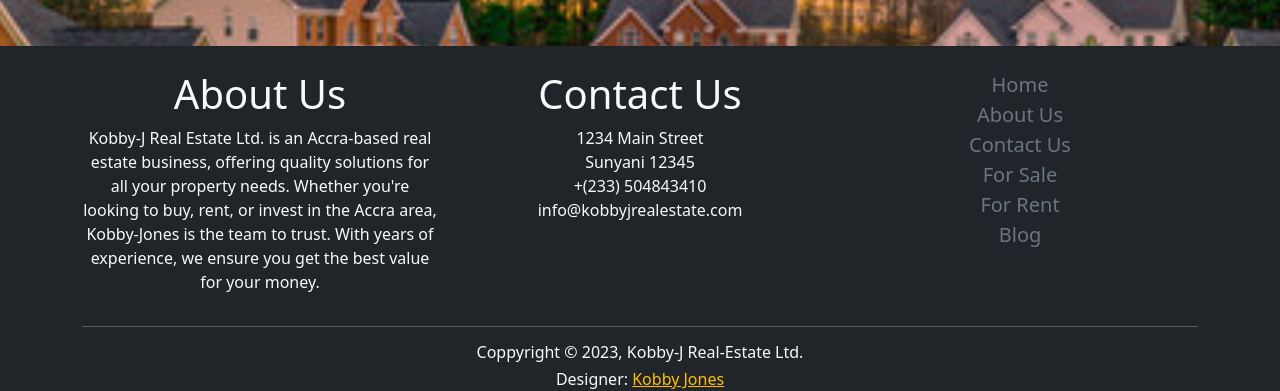
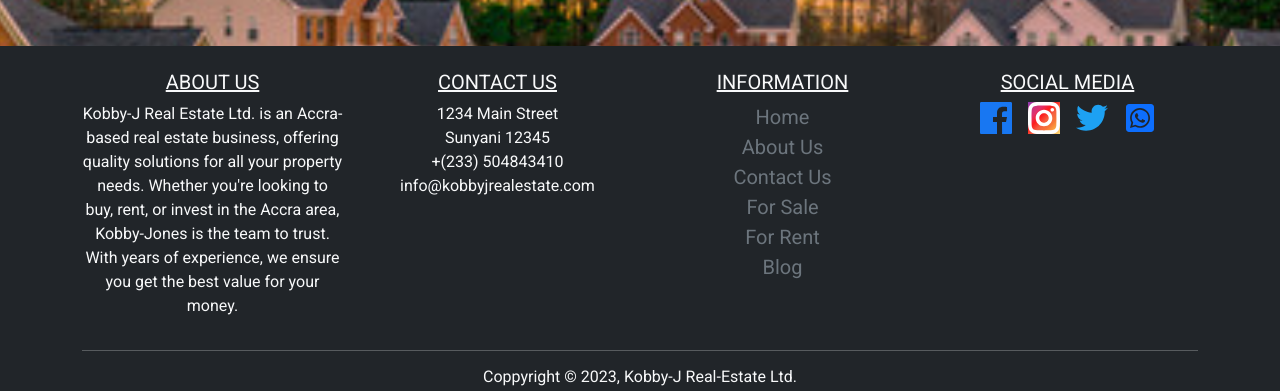
Before and after one commit to Kobby-Jones/react-deployment-with-k8s-ArgoCD, a React (Create React App) app: page /rent in a window 1280 px wide. Shown: the part 1221-1612 px from the top of the page. Built offline with nearby package versions, Linux system fonts and the light colour scheme.

Commit message:
Added Social Media Icons

```diff
--- a/package.json
+++ b/package.json
@@ -14,6 +14,7 @@
     "react": "^18.2.0",
     "react-bootstrap": "^2.7.2",
     "react-dom": "^18.2.0",
+    "react-icons": "^4.8.0",
     "react-router-bootstrap": "^0.26.2",
     "react-router-dom": "^6.10.0",
     "react-scripts": "^5.0.1",
--- a/src/components/Footer.jsx
+++ b/src/components/Footer.jsx
@@ -1,15 +1,19 @@
 import React from 'react';
 import { Col, Container, Row } from 'react-bootstrap';
 import { Link } from 'react-router-dom';
+import { GrFacebook, GrTwitter, GrInstagram } from 'react-icons/gr'
+import { FaWhatsappSquare } from 'react-icons/fa';
 
 function Footer() {
     return (
       <footer className="bg-dark py-4">
         <Container>
           <Row>
-            <Col lg="4">
+            <Col lg="3">
               <div className="text-center">
-                <h1 className="text-light">About Us</h1>
+                <h5 className="text-light text-uppercase text-decoration-underline">
+                  About Us
+                </h5>
               </div>
               <div className="text-center">
                 <p className="text-light">
@@ -21,9 +25,11 @@ function Footer() {
                 </p>
               </div>
             </Col>
-            <Col lg='4'>
+            <Col lg="3">
               <div className="text-center">
-                <h1 className="text-light">Contact Us</h1>
+                <h5 className="text-light text-uppercase text-decoration-underline">
+                  Contact Us
+                </h5>
               </div>
               <div className="text-center">
                 <ul className="list-unstyled">
@@ -34,15 +40,97 @@ function Footer() {
                 </ul>
               </div>
             </Col>
-            <Col lg='4 text-center'>
-              <ul className='list-unstyled'>
-                <li><Link className='text-decoration-none fs-5 text-secondary' to='/'>Home</Link></li>
-                <li><Link className='text-decoration-none fs-5 text-secondary' to='/about'>About Us</Link></li>
-                <li><Link className='text-decoration-none fs-5 text-secondary' to='/contact'>Contact Us</Link></li>
-                <li><Link className='text-decoration-none fs-5 text-secondary' to='/sales'>For Sale</Link></li>
-                <li><Link className='text-decoration-none fs-5 text-secondary' to='/rent'>For Rent</Link></li>
-                <li><Link className='text-decoration-none fs-5 text-secondary' to='/about'>Blog</Link></li>
+            <Col lg="3" className="text-center">
+              <div className="text-center">
+                <h5 className="text-uppercase text-light text-decoration-underline">
+                  Information
+                </h5>
+              </div>
+              <ul className="list-unstyled">
+                <li>
+                  <Link
+                    className="text-decoration-none fs-5 text-secondary"
+                    to="/"
+                  >
+                    Home
+                  </Link>
+                </li>
+                <li>
+                  <Link
+                    className="text-decoration-none fs-5 text-secondary"
+                    to="/about"
+                  >
+                    About Us
+                  </Link>
+                </li>
+                <li>
+                  <Link
+                    className="text-decoration-none fs-5 text-secondary"
+                    to="/contact"
+                  >
+                    Contact Us
+                  </Link>
+                </li>
+                <li>
+                  <Link
+                    className="text-decoration-none fs-5 text-secondary"
+                    to="/sales"
+                  >
+                    For Sale
+                  </Link>
+                </li>
+                <li>
+                  <Link
+                    className="text-decoration-none fs-5 text-secondary"
+                    to="/rent"
+                  >
+                    For Rent
+                  </Link>
+                </li>
+                <li>
+                  <Link
+                    className="text-decoration-none fs-5 text-secondary"
+                    to="/about"
+                  >
+                    Blog
+                  </Link>
+                </li>
               </ul>
+            </Col>
+            <Col lg="3">
+              <div className="text-center">
+                <h5 className="text-light text-uppercase text-decoration-underline">
+                  Social Media
+                </h5>
+              </div>
+              <div className="text-center">
+                <a href="https://facebook.com" rel="noreferrer" target="_blank">
+                  <GrFacebook className="me-3" size={32} color="#1877f2" />
+                </a>
+                <a
+                  href="https://instagram.com"
+                  rel="noreferrer"
+                  target="_blank"
+                >
+                  <GrInstagram
+                    className="me-3"
+                    size={32}
+                    color="white"
+                    style={{
+                      background:
+                        "linear-gradient(to bottom right, #833AB4, #C13584, #E1306C, #FD1D1D, #F56040, #F77737, #FCAF45, #FFDC80)",
+                    }}
+                  />
+                </a>
+                <a
+                  href="https://twitter.com/Kobby_jones1"
+                  rel="noreferrer"
+                  target="_blank"
+                >
+                  <GrTwitter size={32} className='me-3' color="#1DA1F2" />
+                </a>
+                <a href="whatsapp.com"><FaWhatsappSquare size={32} /></a>
+              </div>
             </Col>
           </Row>
           <div className="line">
--- a/src/index.css
+++ b/src/index.css
@@ -1,8 +1,8 @@
+@import url('https://fonts.googleapis.com/css2?family=Monoton&family=Roboto&display=swap');
 body {
   margin: 0;
-  font-family: -apple-system, BlinkMacSystemFont, 'Segoe UI', 'Roboto', 'Oxygen',
-    'Ubuntu', 'Cantarell', 'Fira Sans', 'Droid Sans', 'Helvetica Neue',
-    sans-serif;
+  font-family: 'Monoton', cursive;
+font-family: 'Roboto', sans-serif !important;
   -webkit-font-smoothing: antialiased;
   -moz-osx-font-smoothing: grayscale;
 }
@@ -20,6 +20,9 @@ nav a.nav-link.active{
 nav a.nav-link:hover{
   color: orangered !important;
 }
+footer .text-secondary:hover{
+color: white !important;
+}
 
 @media only screen and (max-width: 600px) {
   nav{
```
Also changed, not shown: 1 other file (tests, documents, lock files or other folders).
